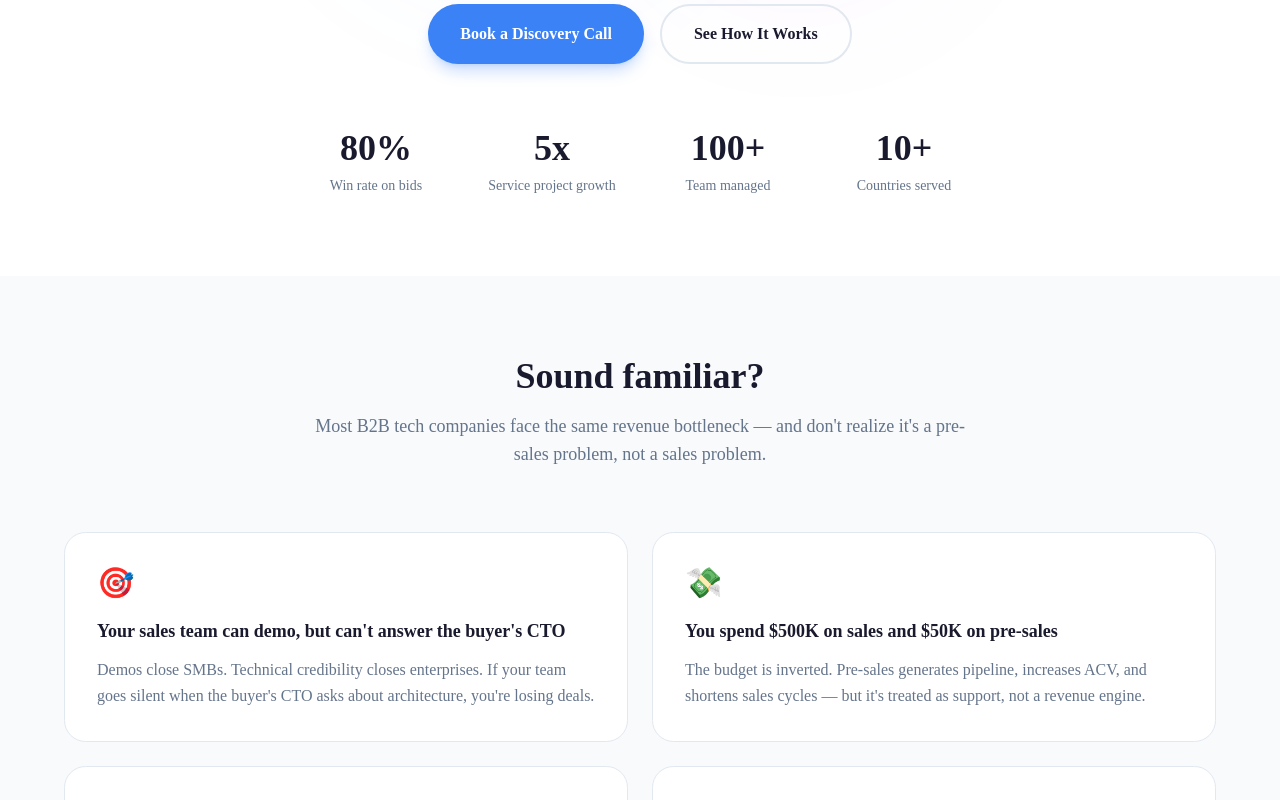
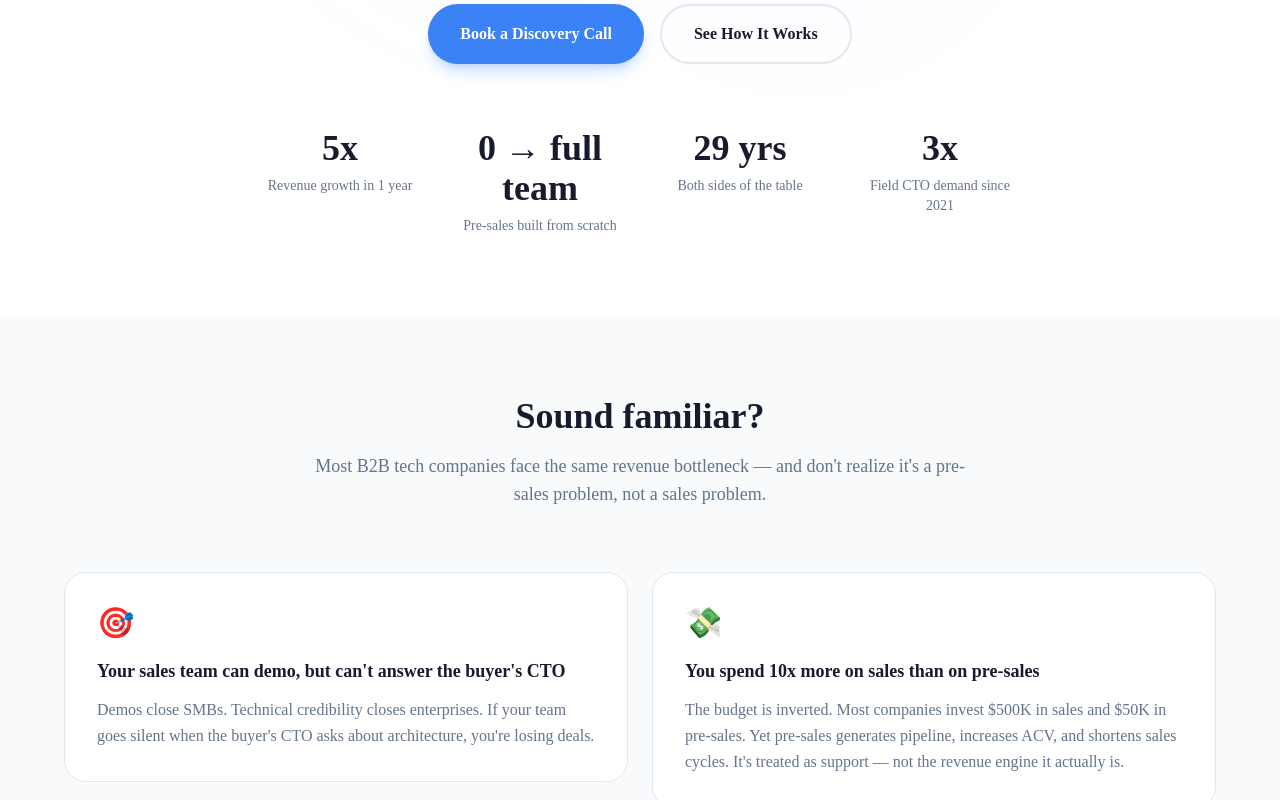
Before and after one commit to yurikoran/thesalescto, a Next.js app: page / in a window 1280 px wide. Shown: the part 480-1280 px from the top of the page. Built offline with nearby package versions, Linux system fonts and the light colour scheme.

Commit message:
Update stats: honest, client-relevant, market-driven

```diff
--- a/src/app/page.tsx
+++ b/src/app/page.tsx
@@ -95,10 +95,10 @@ function AnimatedCounter({ target, suffix = "" }: { target: string; suffix?: str
 // ============================================================
 
 const STATS = [
-  { value: "80", suffix: "%", label: "Win rate on bids" },
-  { value: "5", suffix: "x", label: "Service project growth" },
-  { value: "100", suffix: "+", label: "Team managed" },
-  { value: "10", suffix: "+", label: "Countries served" },
+  { value: "5", suffix: "x", label: "Revenue growth in 1 year" },
+  { value: "0", suffix: " → full team", label: "Pre-sales built from scratch" },
+  { value: "29", suffix: " yrs", label: "Both sides of the table" },
+  { value: "3", suffix: "x", label: "Field CTO demand since 2021" },
 ];
 
 const PROBLEMS = [
@@ -110,9 +110,9 @@ const PROBLEMS = [
   },
   {
     icon: "💸",
-    title: "You spend $500K on sales and $50K on pre-sales",
+    title: "You spend 10x more on sales than on pre-sales",
     description:
-      "The budget is inverted. Pre-sales generates pipeline, increases ACV, and shortens sales cycles — but it's treated as support, not a revenue engine.",
+      "The budget is inverted. Most companies invest $500K in sales and $50K in pre-sales. Yet pre-sales generates pipeline, increases ACV, and shortens sales cycles. It's treated as support — not the revenue engine it actually is.",
   },
   {
     icon: "⏳",
@@ -353,12 +353,16 @@ function Hero() {
           </div>
         </FadeIn>
 
-        <div className="grid grid-cols-2 sm:grid-cols-4 gap-8 max-w-2xl mx-auto">
+        <div className="grid grid-cols-2 sm:grid-cols-4 gap-8 max-w-3xl mx-auto">
           {STATS.map((stat, i) => (
             <FadeIn key={stat.label} delay={0.4 + i * 0.1}>
               <div className="text-center">
                 <p className="text-3xl sm:text-4xl font-bold text-primary">
-                  <AnimatedCounter target={stat.value} suffix={stat.suffix} />
+                  {stat.value === "0" ? (
+                    <span>0{stat.suffix}</span>
+                  ) : (
+                    <AnimatedCounter target={stat.value} suffix={stat.suffix} />
+                  )}
                 </p>
                 <p className="text-xs sm:text-sm text-muted mt-2">
                   {stat.label}
```
